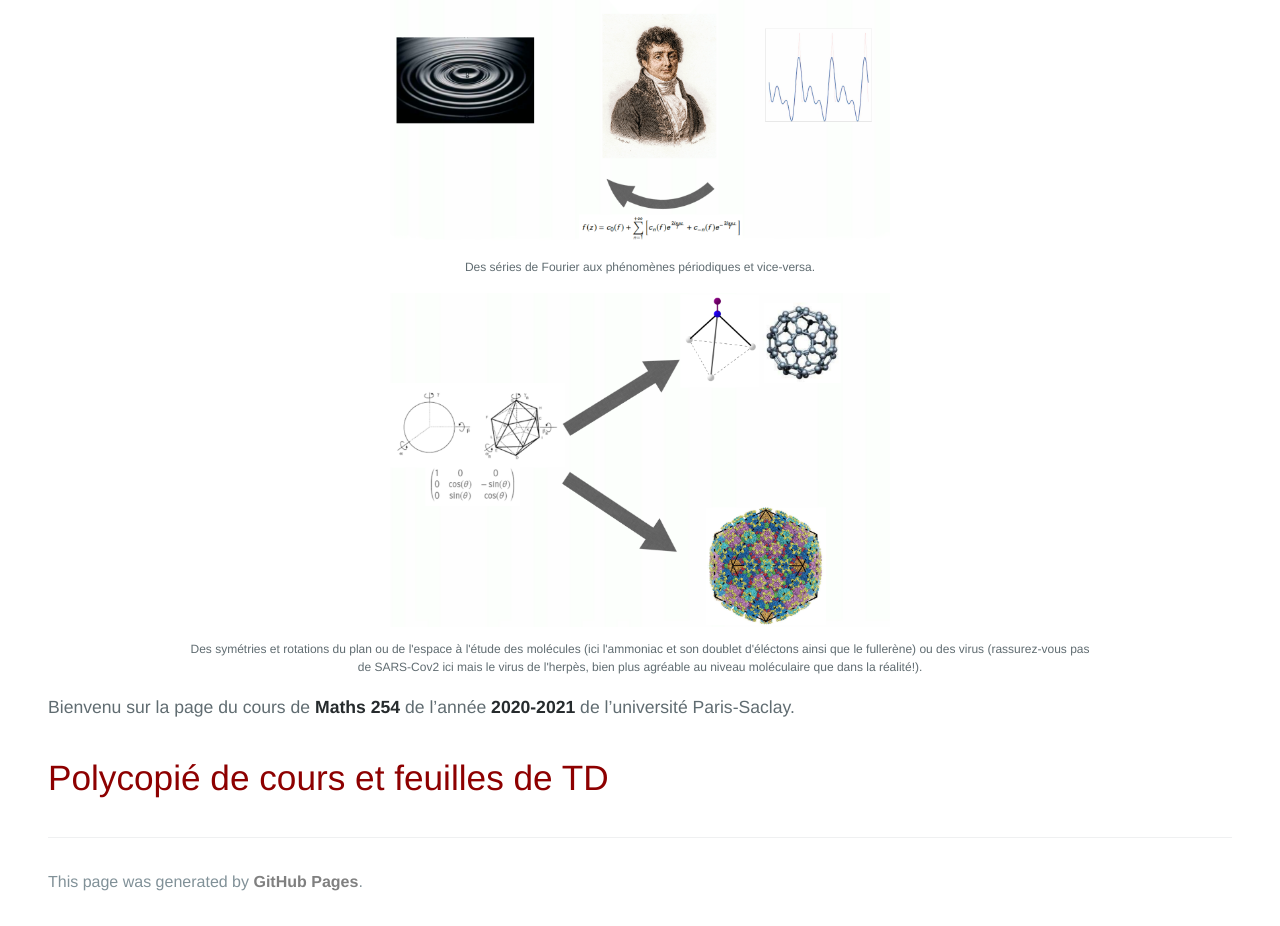
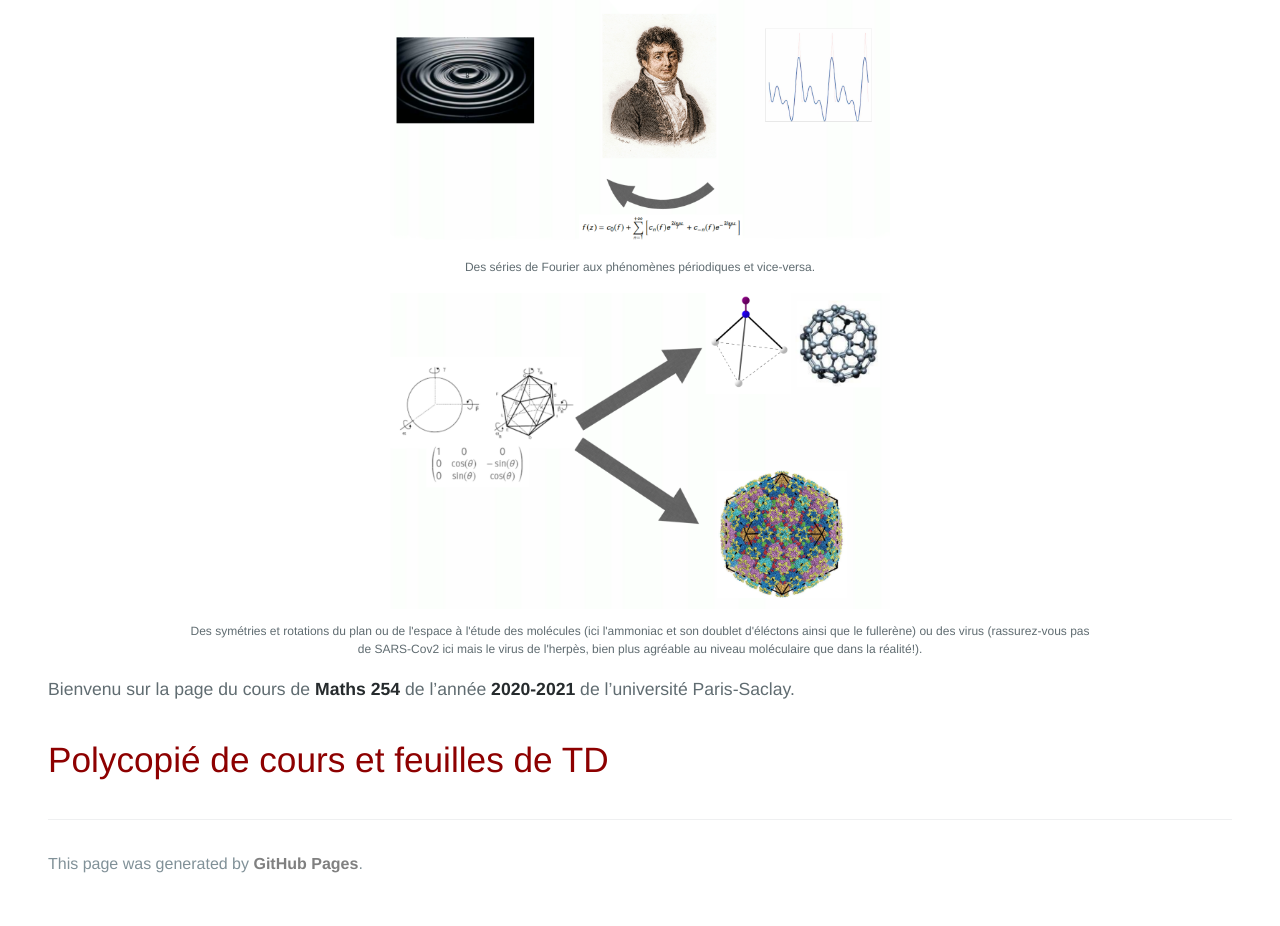
Before and after one commit to KevinDestagnol/algebre.github.io, a Jekyll site: the page built from index.md, in a window 1280 px wide. Shown: the part 458-1384 px from the top of the page. Built offline with Jekyll 4.4.1, drawn with Linux system fonts in a browser that asks for light colours; some web fonts are replaced; our own code applies the rules of GitHub Pages for plain Markdown files.

Commit message:
Update default.html

```diff
--- a/_layouts/default.html
+++ b/_layouts/default.html
@@ -51,7 +51,7 @@
   <figcaption font-size:12px>Des séries de Fourier aux phénomènes périodiques et vice-versa.</figcaption>
   </figure>
         <figure text-align:"center">
-<img width="500"  src="Geom1.png" alt="Fourier">
+<img width="500"  src="Geom2.png" alt="Fourier">
   <figcaption font-size:12px>Des symétries et rotations du plan ou de l'espace à l'étude des molécules (ici l'ammoniac et son doublet d'éléctons ainsi que le fullerène) ou des virus (rassurez-vous pas de SARS-Cov2 ici mais le virus de l'herpès, bien plus agréable au niveau moléculaire que dans la réalité!).</figcaption>
   </figure>
        {{ content }}
```
